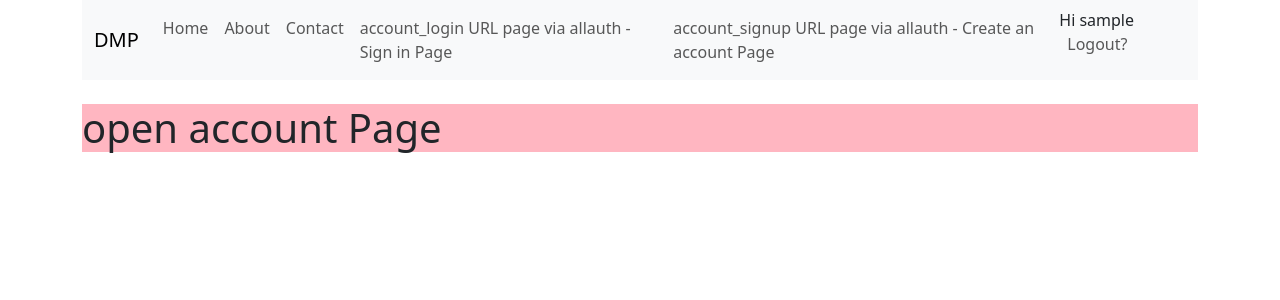
After one commit to edmontheprogrammer/documents_managment_project, a Django app: page /open-account-form-page/ in a window 1280 px wide. The commit adds this page. Shown: the top 300 px of the page. Run offline with Django 5.2, Linux system fonts and the light colour scheme; the visitor is signed in with stand-in values (Sample User, id 1).

Commit message:
Limiting access to logged-in users on specific web pages within the portal app using @Log_required() decorator

```diff
--- a/backend/backend/urls.py
+++ b/backend/backend/urls.py
@@ -27,5 +27,5 @@ urlpatterns = [
     #  Some URLs provided by allauth include: account_login, account_logout,
     # account_set_password, among others. Check out the django-allauth product
     # documentation for more information.
-    path('accounts/', include('allauth.urls')),
+    # path('accounts/', include('allauth.urls')),
 ]
--- a/backend/portal/templates/navbar.html
+++ b/backend/portal/templates/navbar.html
@@ -30,12 +30,23 @@
           <a class="nav-link" href="{% url 'account_login' %}"
             >account_login URL page via allauth - Sign in Page</a>
         </li>
-
         <li class="nav-item">
           <a class="nav-link" href="{% url "account_signup" %}">
             account_signup URL page via allauth - Create an account Page
           </a>
         </li>
+        <li class="nav-item">
+            {% if user.is_authenticated %}
+              Hi {{  user.username }}
+            <a class="nav-link d-inline" href="{% url "account_logout" %} ">Logout?
+            {% else %}
+              Hi Guest!
+              <a class="nav-link d-inline" href="{% url "account_login" %} ">Login?
+
+            {% endif %}
+          </a>
+        </li>
+
       </ul>
     </div>
   </div>
--- /dev/null
+++ b/backend/portal/templates/open-account.html
@@ -0,0 +1,12 @@
+{% extends 'base.html' %}
+{% block content %}
+<style>
+  .openAccountPage {
+    background-color: LightPink;
+  }
+</style>
+<div class="openAccountPage">
+  <h1>open account Page</h1>
+</div>
+
+{% endblock %}
--- a/backend/portal/urls.py
+++ b/backend/portal/urls.py
@@ -1,15 +1,32 @@
+
 from django.urls import path, include
 from . import views
 
 urlpatterns = [
     # This includes all of the built-in URLs from allauth:
-    path("accounts/", include("allauth.urls")),
-    # This line should send the users to the "account_login" page
+    # This is basically placing all of the Django authenticaiton
+    # built-in URLs and allauth URLs into the sub URLS of "accounts/"
+    # path("accounts/", include("allauth.urls")),
+    # For example, this line should send the users to the "account_login" page
     # "accounts/login"
+    # Note 1: You must have Django allauth at the top of the urlpatterns
+    #
+    # Note 2: "Django allauth" does a catch all for all of the URL patterns that
+    # gets send by the web client and it goes through all of the built-in URLs
+    # (login, signup, password_reset, email and others) and it tries to
+    # render one of them. If Django allauth didn't find the URL then it goes to
+    # the bottom of the urlpatterns and such as
+    #  " path('', views.home, name='home'),  "
+    #  " path('about/', views.about, name='about'), "
+    #  " path('contact/', views.contact, name='contact'), "
+    path("", include("allauth.urls")),
     path('', views.home, name='home'),
+
     path('about/', views.about, name='about'),
     path('contact/', views.contact, name='contact'),
-    path('signin-page/', views.signinpage, name='signin-page'),
-    path('create-account-page/', views.createaccountpage,
-         name='create-account-page'),
+
+    path('open-account-form-page/', views.openAccountFormPage,
+         name='open-account-form-page'),
+    path('close-account-form-page/', views.closeAccountFormPage,
+         name='close-account-form-page'),
 ]
--- a/backend/portal/views.py
+++ b/backend/portal/views.py
@@ -1,3 +1,4 @@
+from django.contrib.auth.decorators import login_required
 
 from django.shortcuts import render
 
@@ -14,9 +15,11 @@ def contact(request):
     return render(request, 'contact.html', {})
 
 
-def signinpage(request):
-    return render(request, 'signin.html', {})
+@login_required
+def openAccountFormPage(request):
+    return render(request, 'open-account.html', {})
 
 
-def createaccountpage(request):
-    return render(request, 'createaccount.html', {})
+@login_required
+def closeAccountFormPage(request):
+    return render(request, 'close-account.html', {})
```
Also changed, not shown: backend/backend/settings.py (+87 -11 lines), backend/portal/templates/close-account.html (added, +11 -0 lines), backend/portal/templates/home.html (+9 -1 lines).
